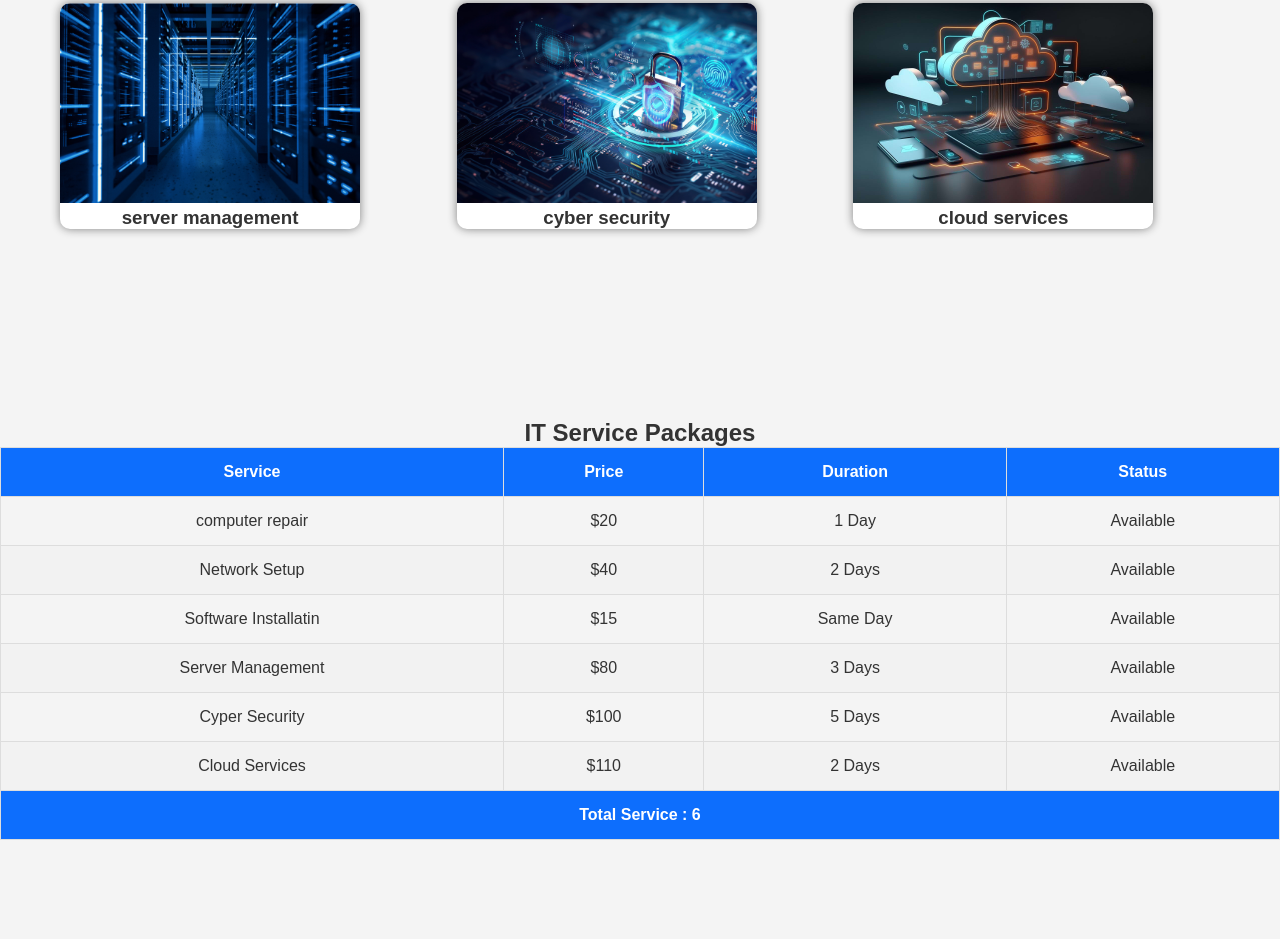
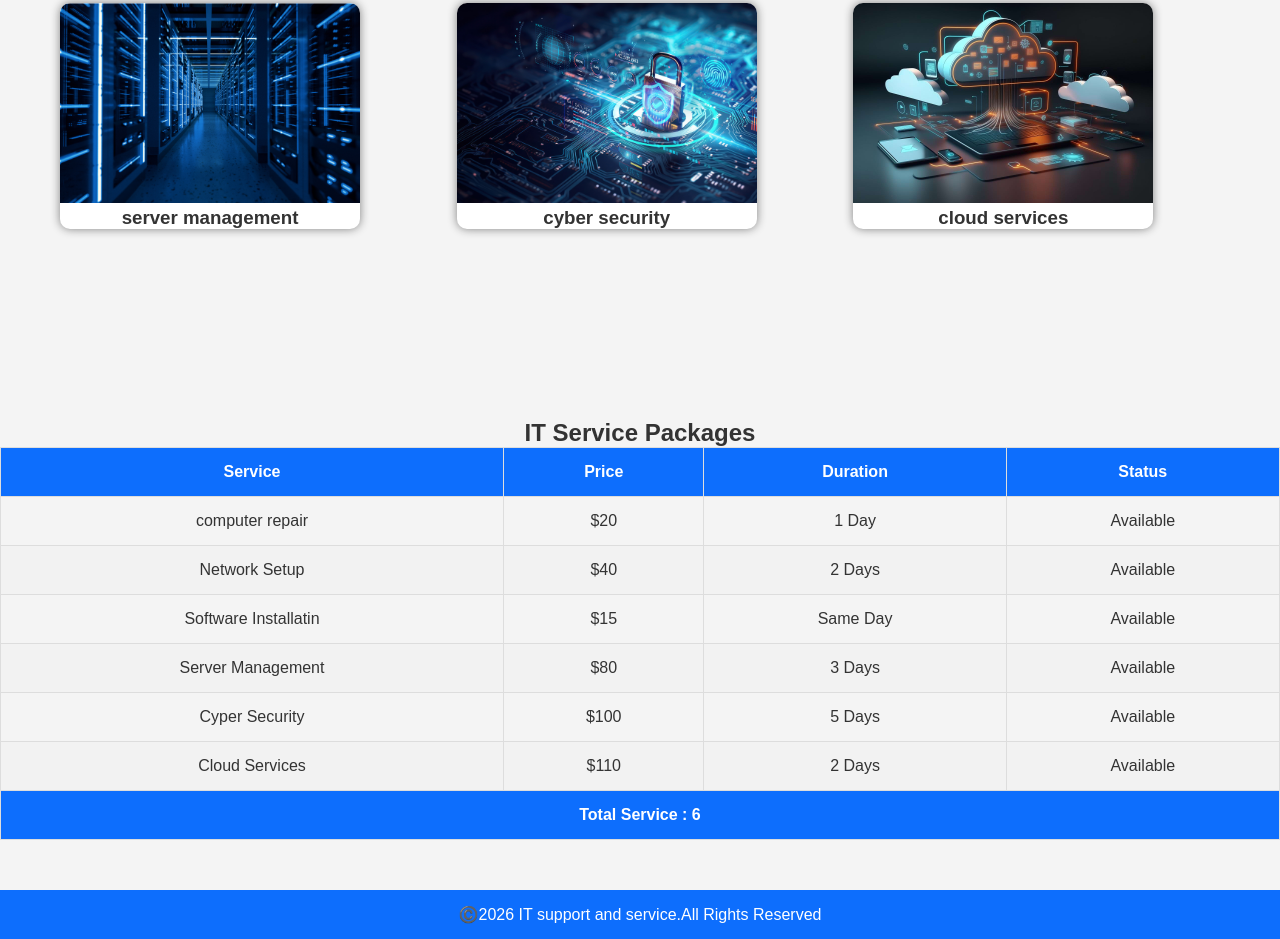
Before and after one commit to caballa123/C1250133.github.io, a plain HTML site: page gallary.html in a window 1280 px wide. Shown: the part 439-1378 px from the top of the page. Before the commit the page ends 1329 px from the top, so only its background shows below. Drawn offline with Linux system fonts and the light colour scheme.

Commit message:
Update gallary.html

```diff
--- a/gallary.html
+++ b/gallary.html
@@ -125,5 +125,8 @@
             </table>
         </section>
     </main>
+    <footer>
+        <p>©️2026 IT support and service.All Rights Reserved</p>
+    </footer>
 </body>
 </html>
```
